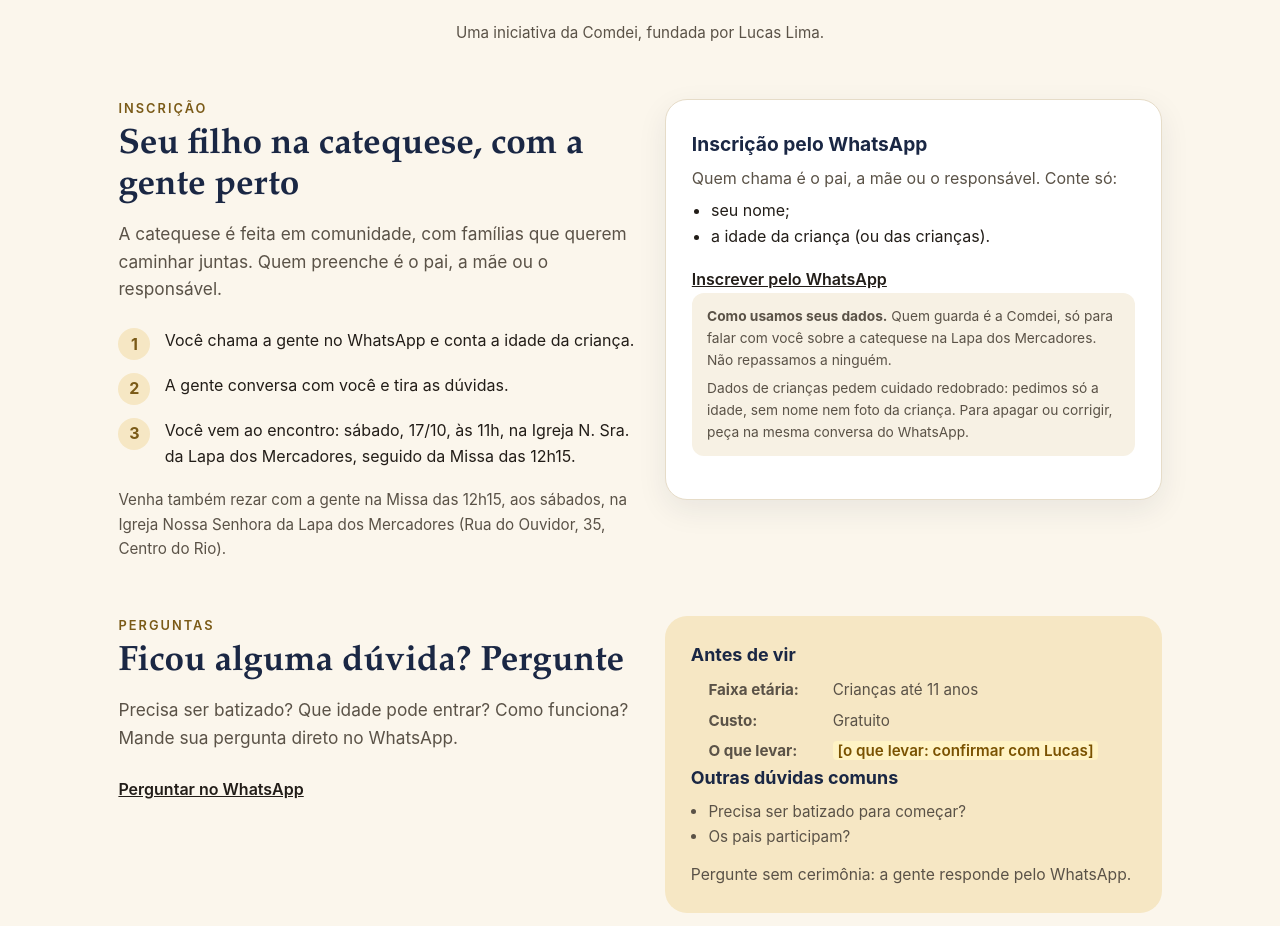
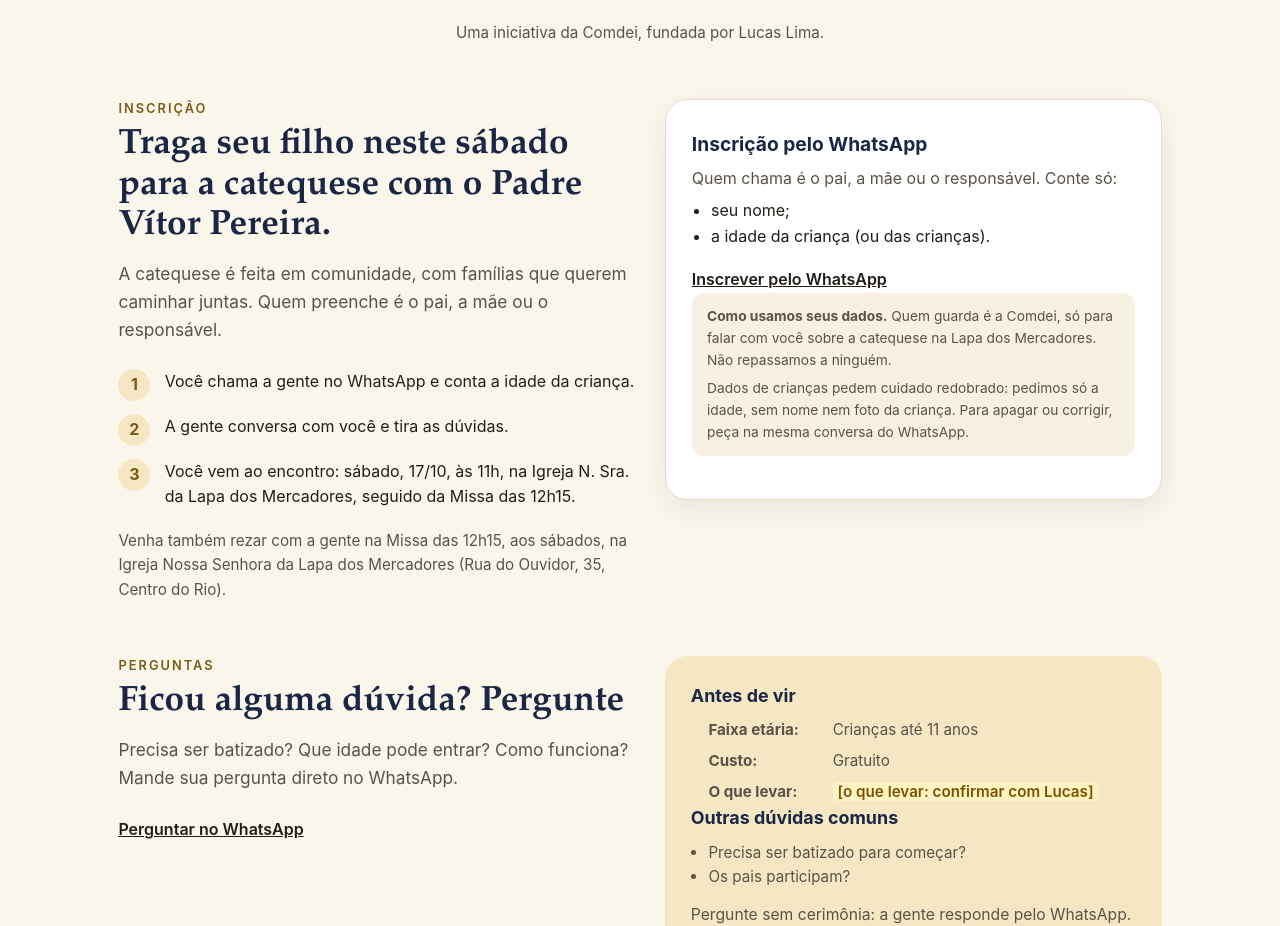
Before and after one commit to Comdei/comdei-org, a plain HTML site: page catequese-infantil.html in a window 1280 px wide. Shown: the part 1100-2026 px from the top of the page. Drawn offline with Linux system fonts and the light colour scheme.

Commit message:
Catequese: novo título da seção de inscrição

```diff
--- a/catequese-infantil.html
+++ b/catequese-infantil.html
@@ -231,7 +231,7 @@
       <div class="grid2">
         <div>
           <p class="eyebrow">Inscrição</p>
-          <h2>Seu filho na catequese, com a gente perto</h2>
+          <h2>Traga seu filho neste sábado para a catequese com o Padre Vítor Pereira.</h2>
           <p class="intro">A catequese é feita em comunidade, com famílias que querem caminhar juntas. Quem preenche é o pai, a mãe ou o responsável.</p>
           <ol class="steps">
             <li><span class="n">1</span><span>Você chama a gente no WhatsApp e conta a idade da criança.</span></li>
```
